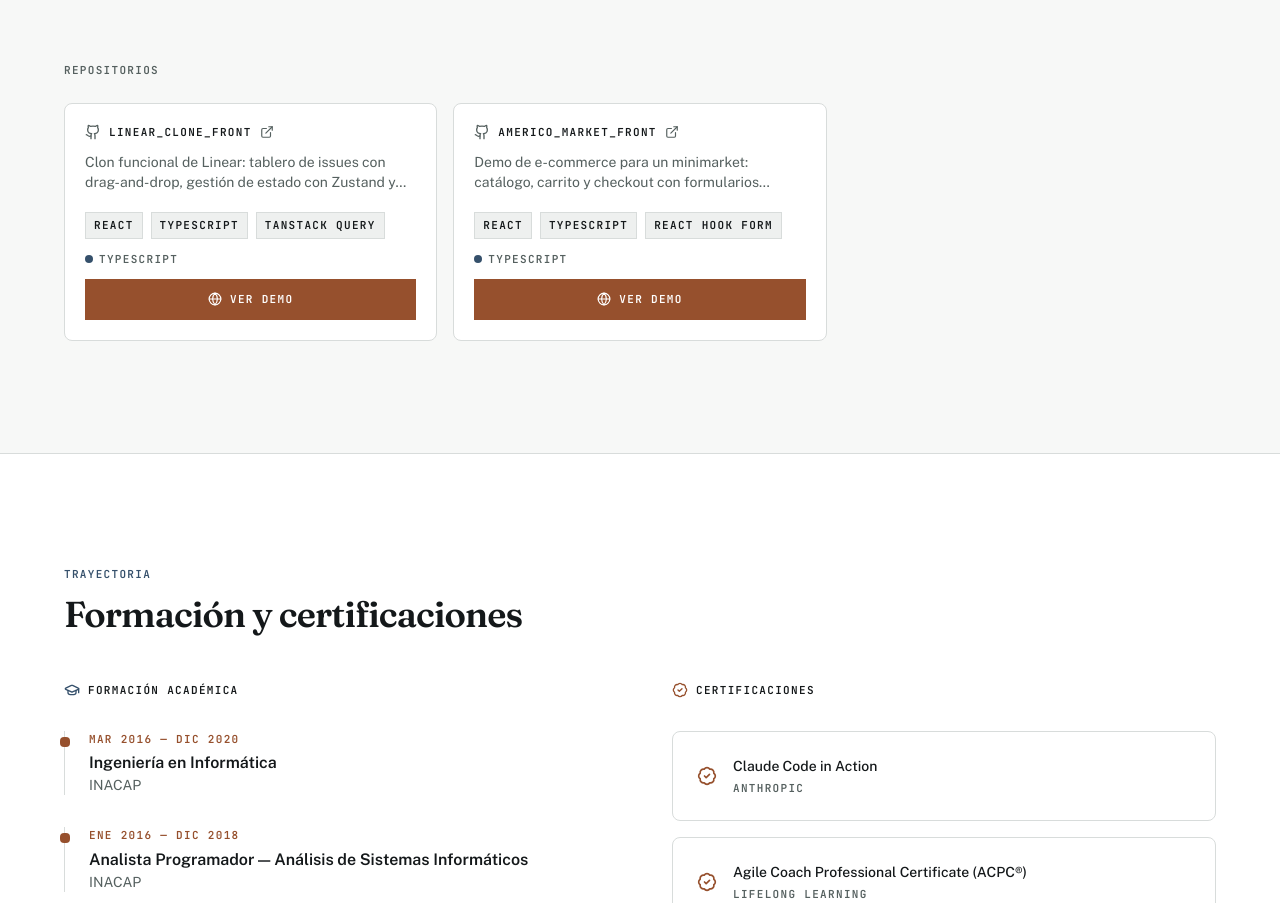
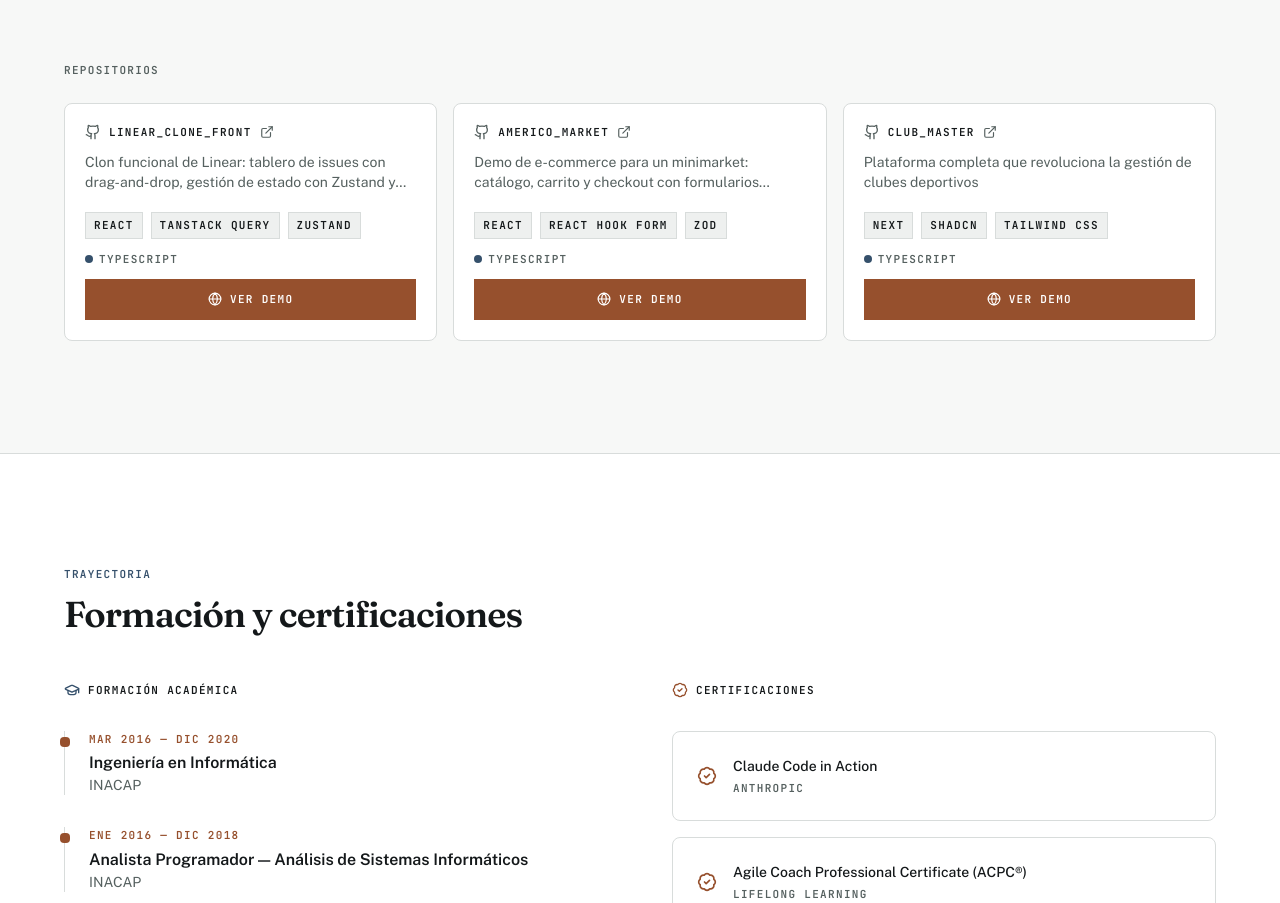
Before and after one commit to aicreationcl/portafolio_spa_2026, a Next.js app: page / in a window 1280 px wide. Shown: the part 6239-7142 px from the top of the page. Built offline with nearby package versions, Linux system fonts and the light colour scheme; no server answers.

Commit message:
se agrega clubmaster como proyecto

```diff
--- a/content/github-projects.ts
+++ b/content/github-projects.ts
@@ -8,17 +8,27 @@ export const githubProjects: GithubProject[] = [
       "Clon funcional de Linear: tablero de issues con drag-and-drop, gestión de estado con Zustand y datos remotos con TanStack Query.",
     url: "https://github.com/aicreationcl/linear_clone_front",
     demoUrl: "https://linearclonefront-production.up.railway.app/",
-    tech: ["React", "TypeScript", "TanStack Query", "Zustand", "Tailwind CSS"],
+    tech: ["React","TanStack Query", "Zustand", "Tailwind CSS", "MongoDB"],
     language: { name: "TypeScript", colorClass: "bg-primary" },
   },
   {
-    id: "americo-market-front",
-    name: "americo_market_front",
+    id: "americo-market",
+    name: "americo_market",
     description:
       "Demo de e-commerce para un minimarket: catálogo, carrito y checkout con formularios validados con Zod.",
-    url: "https://github.com/aicreationcl/americo_market_front",
+    url: "",
     demoUrl: "https://americomarketfront-production.up.railway.app/",
-    tech: ["React", "TypeScript", "React Hook Form", "Zod", "Tailwind CSS"],
+    tech: ["React", "React Hook Form", "Zod", "Tailwind CSS", "MongoDB", "WebPay", "MercadoPago"],
+    language: { name: "TypeScript", colorClass: "bg-primary" },
+  },
+  {
+    id: "club-master",
+    name: "club_master",
+    description:
+      "Plataforma completa que revoluciona la gestión de clubes deportivos",
+    url: "",
+    demoUrl: "https://clubmaster-production.up.railway.app/",
+    tech: ["Next", "Shadcn", "Tailwind CSS","MongoDB", "MercadoPago","WebSocket"],
     language: { name: "TypeScript", colorClass: "bg-primary" },
   },
 ];
```
